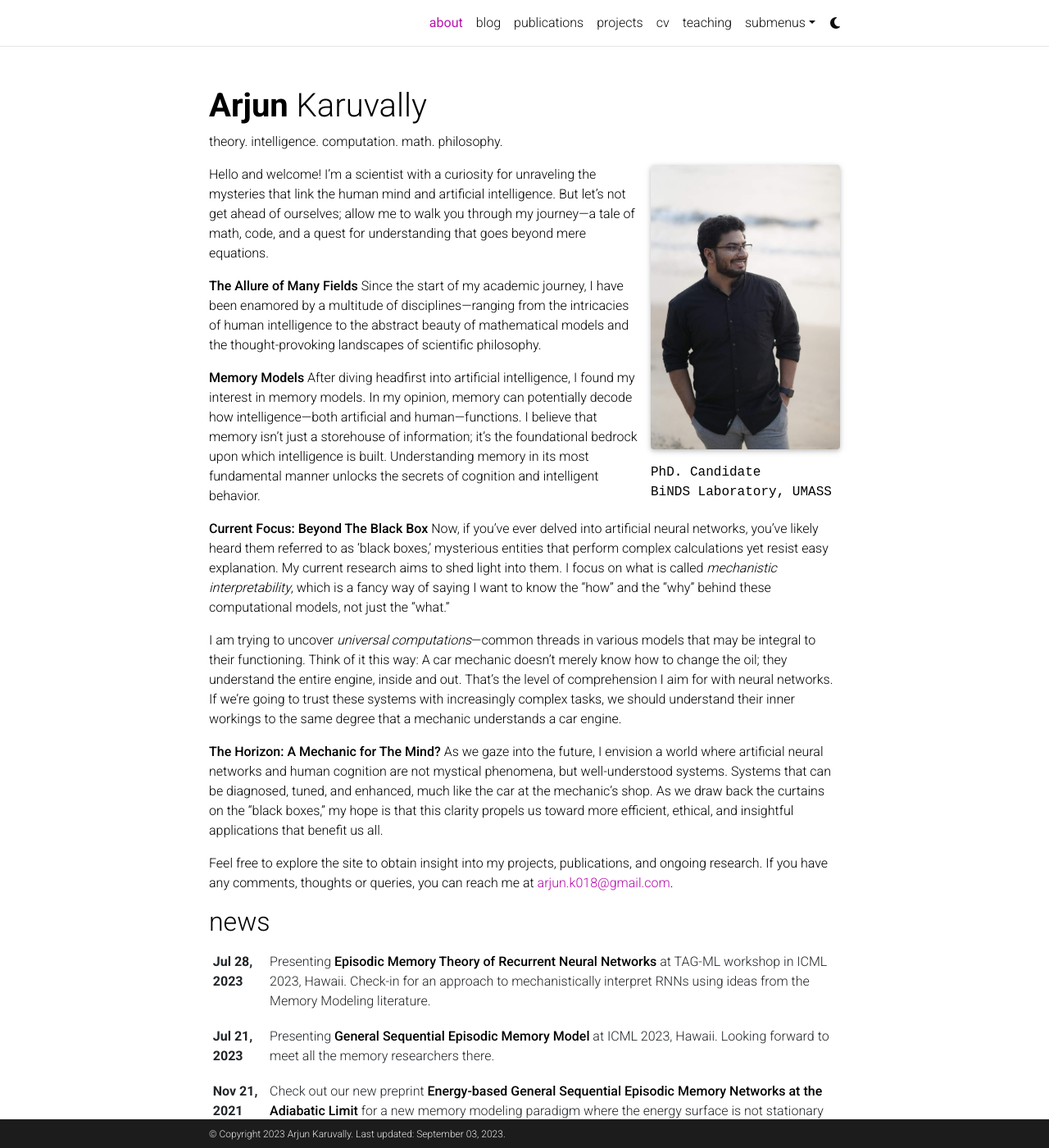
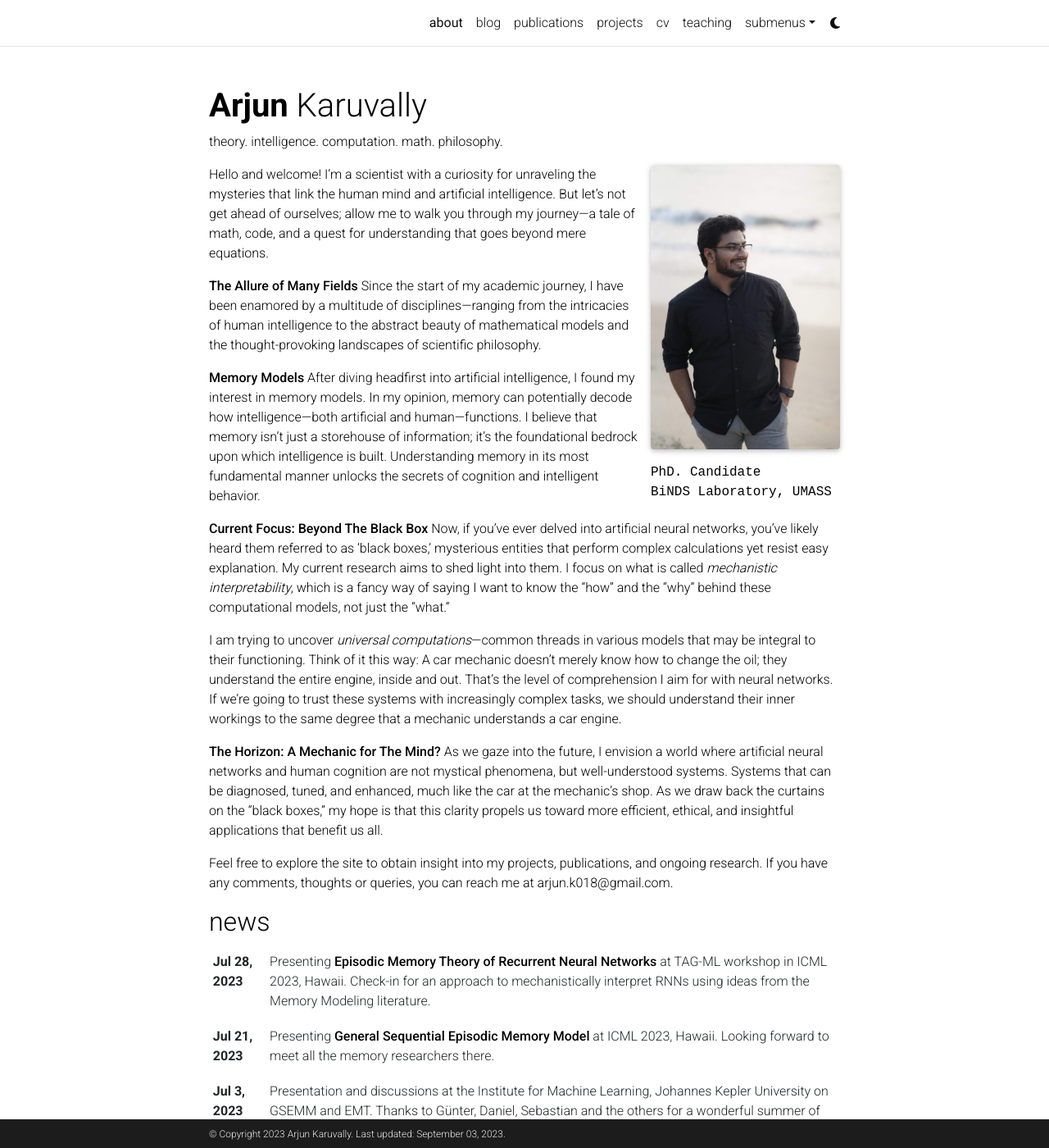
Before and after one commit to arjunkaruvally/arjunkaruvally.github.io, a Jekyll site: the page built from _pages/about.md, in a window 1280 px wide and 1400 px high. Shown: the whole window at 82% size. Built offline with Jekyll 4.4.1, drawn with Linux system fonts in a browser that asks for light colours; full-size pictures stand in for the smaller copies a plugin makes; comment, search, counter and statistics services are not loaded; a style sheet for code colours, icons or effects is not loaded.

Commit message:
improved interface and fixes

```diff
--- a/_config.yml
+++ b/_config.yml
@@ -8,7 +8,7 @@
 last_name: Karuvally
 email: arjun.k018@gmail.com
 description: > # the ">" symbol means to ignore newlines until "footer_text:"
-  A simple, whitespace theme for academics. Based on [*folio](https://github.com/bogoli/-folio) design.
+  From Minds to Machine and Beyond
 # footer_text: >
 #   Powered by <a href="https://jekyllrb.com/" target="_blank">Jekyll</a> with <a href="https://github.com/alshedivat/al-folio">al-folio</a> theme.
 #   Hosted by <a href="https://pages.github.com/" target="_blank">GitHub Pages</a>.
@@ -46,6 +46,11 @@
 # Take a look to https://github.com/jekyll/jekyll-feed for more customization
 
 rss_icon: true
+feed:
+  categories:
+    - news
+    - posts
+    - projects
 
 # -----------------------------------------------------------------------------
 # Layout
@@ -78,7 +83,7 @@
 linkedin_username: arjunksuresh # your LinkedIn user name
 telegram_username: # your Telegram user name
 scholar_userid: YfurSO4AAAAJ # your Google Scholar ID
-semanticscholar_id: Arjun-Karuvally # your Semantic Scholar ID
+semanticscholar_id: Arjun-Karuvally/35954303 # your Semantic Scholar ID
 whatsapp_number: # your WhatsApp number (full phone number in international format. Omit any zeroes, brackets, or dashes when adding the phone number in international format.)
 orcid_id: 0000-0002-8298-1409 # your ORCID ID
 medium_username: # your Medium username
@@ -93,7 +98,7 @@
 keybase_username: # your keybase user name
 wikidata_id: # your wikidata id
 wikipedia_id: # your wikipedia id (Case sensitive)
-dblp_url: 5092 # your DBLP profile url
+dblp_url: https://dblp.org/pid/215/5092.html # your DBLP profile url
 stackoverflow_id: # your stackoverflow id
 kaggle_id: # your kaggle id
 lastfm_id: # your lastfm id
--- a/_includes/repository/repo_trophies.html
+++ b/_includes/repository/repo_trophies.html
@@ -1,6 +1,6 @@
 <div class="repo p-2 text-center">
   <a href="https://github.com/ryo-ma/github-profile-trophy">
-    <img class="repo-img-light w-200" alt="{{ include.username }}" src="https://github-profile-trophy.vercel.app/?username={{ include.username }}&theme={{ site.repo_trophies.theme_light }}&locale={{ site.lang }}&margin-w=15&margin-h=15&no-bg=true&rank=-C">
-    <img class="repo-img-dark w-200" alt="{{ include.username }}" src="https://github-profile-trophy.vercel.app/?username={{ include.username }}&theme={{ site.repo_trophies.theme_dark }}&locale={{ site.lang }}&margin-w=15&margin-h=15&no-bg=true&rank=-C">
+    <img class="repo-img-light w-200" alt="{{ include.username }}" src="https://github-profile-trophy.vercel.app/?username={{ include.username }}&theme={{ site.repo_trophies.theme_light }}&locale={{ site.lang }}&margin-w=15&margin-h=15&no-bg=true&title=MultiLanguage,Repositories,Commits">
+    <img class="repo-img-dark w-200" alt="{{ include.username }}" src="https://github-profile-trophy.vercel.app/?username={{ include.username }}&theme={{ site.repo_trophies.theme_dark }}&locale={{ site.lang }}&margin-w=15&margin-h=15&no-bg=true&title=MultiLanguage,Repositories,Commits">
   </a>
 </div>
--- a/_includes/repository/repo_user.html
+++ b/_includes/repository/repo_user.html
@@ -1,6 +1,7 @@
 <div class="repo p-2 text-center">
   <a href="https://github.com/{{ include.username }}">
-    <img class="repo-img-light w-100" alt="{{ include.username }}" src="https://github-readme-stats.vercel.app/api/?username={{ include.username }}&theme={{ site.repo_theme_light }}&show_icons=true">
-    <img class="repo-img-dark w-100" alt="{{ include.username }}" src="https://github-readme-stats.vercel.app/api/?username={{ include.username }}&theme={{ site.repo_theme_dark }}&show_icons=true">
+    <img class="repo-img-light w-100" alt="{{ include.username }}" src="https://github-readme-stats-xi-swart-79.vercel.app/api/?username={{ include.username }}&theme={{ site.repo_theme_light }}&show_icons=true&include_all_commits=true&hide=contribs&rank_icon=github">
+
+    <img class="repo-img-dark w-100" alt="{{ include.username }}" src="https://github-readme-stats-xi-swart-79.vercel.app/api/?username={{ include.username }}&theme={{ site.repo_theme_dark }}&show_icons=true&include_all_commits=true&hide=contribs&rank_icon=github">
   </a>
 </div>
--- a/_sass/_themes.scss
+++ b/_sass/_themes.scss
@@ -7,7 +7,7 @@
   --global-code-bg-color: #{$code-bg-color-light};
   --global-text-color: #{$black-color};
   --global-text-color-light: #{$grey-color};
-  --global-theme-color: #{$purple-color};
+  --global-theme-color: #{$black-color};
   --global-hover-color: #{$purple-color};
   --global-hover-text-color: #{$white-color};
   --global-footer-bg-color: #{$grey-color-dark};
```
Also changed, not shown: _news/announcement_4.md (added, +8 -0 lines), _news/announcement_3.md (renamed from _news/announcement_2 copy.md).
